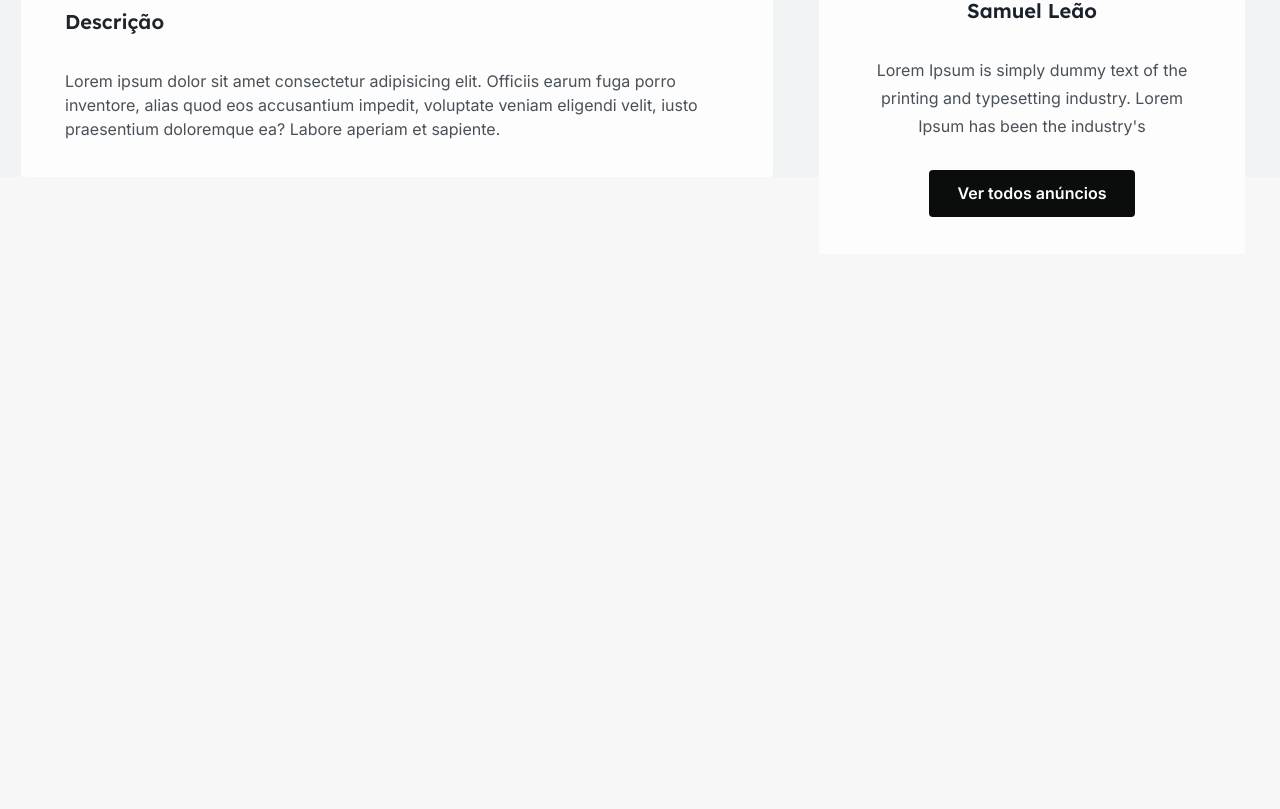
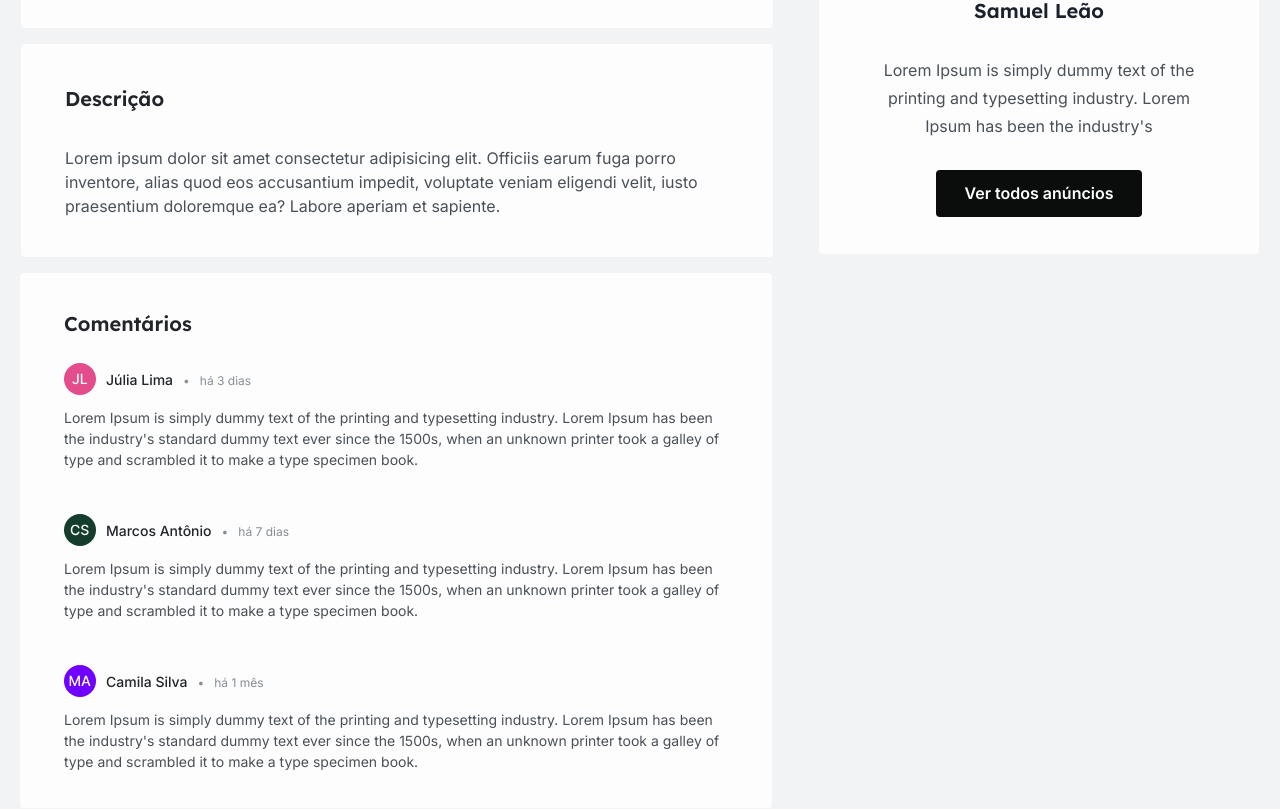
Before and after one commit to MatheusMoura-M/e-commerce-cars-shop-front, a React (Vite) app: page /detail-card in a window 1280 px wide. Shown: the part 703-1512 px from the top of the page. Before the commit the page ends 957 px from the top, so only its background shows below. Built offline with nearby package versions, Linux system fonts and the light colour scheme.

Commit message:
feat: add comment container of detail page

```diff
--- a/src/pages/detail card/index.tsx
+++ b/src/pages/detail card/index.tsx
@@ -21,6 +21,7 @@ export const DetailCard = () => {
           minW={"100%"}
           justifyContent={"center"}
           gap={"46px"}
+          mb={"16px"}
         >
           <Flex
             as={"section"}
@@ -216,7 +217,7 @@ export const DetailCard = () => {
             <Flex
               bg={"grey.10"}
               h={"426px"}
-              w={"426px"}
+              w={"440px"}
               borderRadius={"4px"}
               alignItems={"center"}
               justifyContent={"center"}
@@ -258,6 +259,197 @@ export const DetailCard = () => {
             </Flex>
           </Flex>
         </Container>
+        <Flex
+          as={"section"}
+          w={"90%"}
+          alignItems={"center"}
+          justifyContent={"center"}
+          mb={"33px"}
+        >
+          <Container
+            minW={"1240px"}
+            borderRadius={"4px"}
+            p={0}
+            m={0}
+            display={"flex"}
+          >
+            <Flex
+              bg={"grey.10"}
+              w={"752px"}
+              p={"36px 44px"}
+              flexDirection={"column"}
+              borderRadius={"4px"}
+            >
+              <Text
+                fontFamily={"lexend"}
+                color={"grey.1"}
+                fontWeight={600}
+                fontSize={"20px"}
+                mb={"24px"}
+              >
+                Comentários
+              </Text>
+              <Flex flexDirection={"column"} gap={"44px"}>
+                <Flex>
+                  <Flex flexDirection={"column"} gap={"12px"}>
+                    <Flex gap={"10px"} alignItems={"center"}>
+                      <Image
+                        src={imgPerfil2}
+                        alt="Imagem de perfil do usuário"
+                      />
+                      <Text
+                        as={"h3"}
+                        color={"grey.1"}
+                        fontFamily={"inter"}
+                        fontWeight={"500"}
+                        fontSize={"14px"}
+                      >
+                        Júlia Lima
+                      </Text>
+                      <Text
+                        as={"span"}
+                        fontSize={"12px"}
+                        fontFamily={"inter"}
+                        fontWeight={400}
+                        color={"grey.3"}
+                        mt={"3px"}
+                      >
+                        •
+                      </Text>
+                      <Text
+                        as={"span"}
+                        fontSize={"12px"}
+                        fontFamily={"inter"}
+                        fontWeight={400}
+                        color={"grey.3"}
+                        mt={"3px"}
+                      >
+                        há 3 dias
+                      </Text>
+                    </Flex>
+                    <Text
+                      as={"p"}
+                      fontFamily={"inter"}
+                      fontWeight={400}
+                      fontSize={"14px"}
+                      color={"grey.2"}
+                    >
+                      Lorem Ipsum is simply dummy text of the printing and
+                      typesetting industry. Lorem Ipsum has been the industry's
+                      standard dummy text ever since the 1500s, when an unknown
+                      printer took a galley of type and scrambled it to make a
+                      type specimen book.
+                    </Text>
+                  </Flex>
+                </Flex>
+                <Flex>
+                  <Flex flexDirection={"column"} gap={"12px"}>
+                    <Flex gap={"10px"} alignItems={"center"}>
+                      <Image
+                        src={imgPerfil1}
+                        alt="Imagem de perfil do usuário"
+                      />
+                      <Text
+                        as={"h3"}
+                        color={"grey.1"}
+                        fontFamily={"inter"}
+                        fontWeight={"500"}
+                        fontSize={"14px"}
+                      >
+                        Marcos Antônio
+                      </Text>
+                      <Text
+                        as={"span"}
+                        fontSize={"12px"}
+                        fontFamily={"inter"}
+                        fontWeight={400}
+                        color={"grey.3"}
+                        mt={"3px"}
+                      >
+                        •
+                      </Text>
+                      <Text
+                        as={"span"}
+                        fontSize={"12px"}
+                        fontFamily={"inter"}
+                        fontWeight={400}
+                        color={"grey.3"}
+                        mt={"3px"}
+                      >
+                        há 7 dias
+                      </Text>
+                    </Flex>
+                    <Text
+                      as={"p"}
+                      fontFamily={"inter"}
+                      fontWeight={400}
+                      fontSize={"14px"}
+                      color={"grey.2"}
+                    >
+                      Lorem Ipsum is simply dummy text of the printing and
+                      typesetting industry. Lorem Ipsum has been the industry's
+                      standard dummy text ever since the 1500s, when an unknown
+                      printer took a galley of type and scrambled it to make a
+                      type specimen book.
+                    </Text>
+                  </Flex>
+                </Flex>
+                <Flex>
+                  <Flex flexDirection={"column"} gap={"12px"}>
+                    <Flex gap={"10px"} alignItems={"center"}>
+                      <Image
+                        src={imgPerfil3}
+                        alt="Imagem de perfil do usuário"
+                      />
+                      <Text
+                        as={"h3"}
+                        color={"grey.1"}
+                        fontFamily={"inter"}
+                        fontWeight={"500"}
+                        fontSize={"14px"}
+                      >
+                        Camila Silva
+                      </Text>
+                      <Text
+                        as={"span"}
+                        fontSize={"12px"}
+                        fontFamily={"inter"}
+                        fontWeight={400}
+                        color={"grey.3"}
+                        mt={"3px"}
+                      >
+                        •
+                      </Text>
+                      <Text
+                        as={"span"}
+                        fontSize={"12px"}
+                        fontFamily={"inter"}
+                        fontWeight={400}
+                        color={"grey.3"}
+                        mt={"3px"}
+                      >
+                        há 1 mês
+                      </Text>
+                    </Flex>
+                    <Text
+                      as={"p"}
+                      fontFamily={"inter"}
+                      fontWeight={400}
+                      fontSize={"14px"}
+                      color={"grey.2"}
+                    >
+                      Lorem Ipsum is simply dummy text of the printing and
+                      typesetting industry. Lorem Ipsum has been the industry's
+                      standard dummy text ever since the 1500s, when an unknown
+                      printer took a galley of type and scrambled it to make a
+                      type specimen book.
+                    </Text>
+                  </Flex>
+                </Flex>
+              </Flex>
+            </Flex>
+          </Container>
+        </Flex>
       </ContainerDetailCard>
     </>
   );
--- a/src/pages/detail card/style.ts
+++ b/src/pages/detail card/style.ts
@@ -8,9 +8,10 @@ const ContainerDetailCard = styled.section`
     #f1f3f5 31.26%,
     #f1f3f5 100%
   );
-  height: 100vh;
+  height: 100%;
   display: flex;
-  justify-content: center;
+  align-items: center;
+  flex-direction: column;
 
   .aboutKmYear-container {
     span {
```
